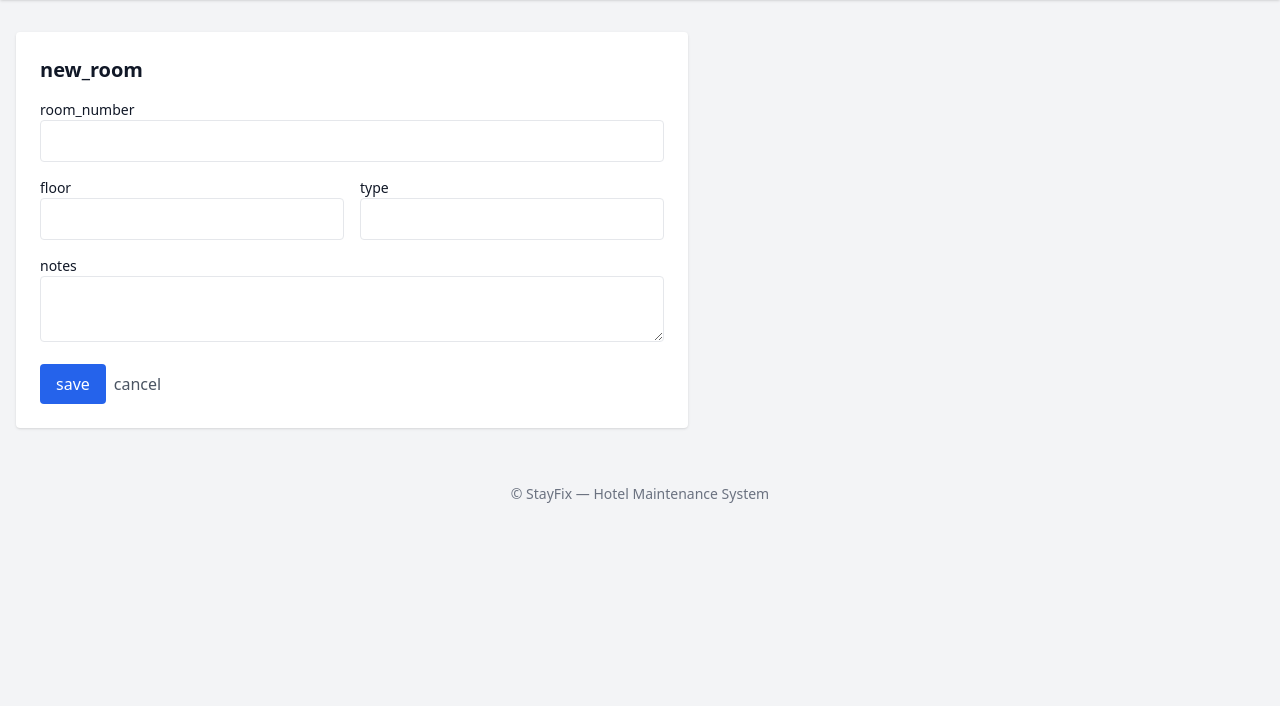
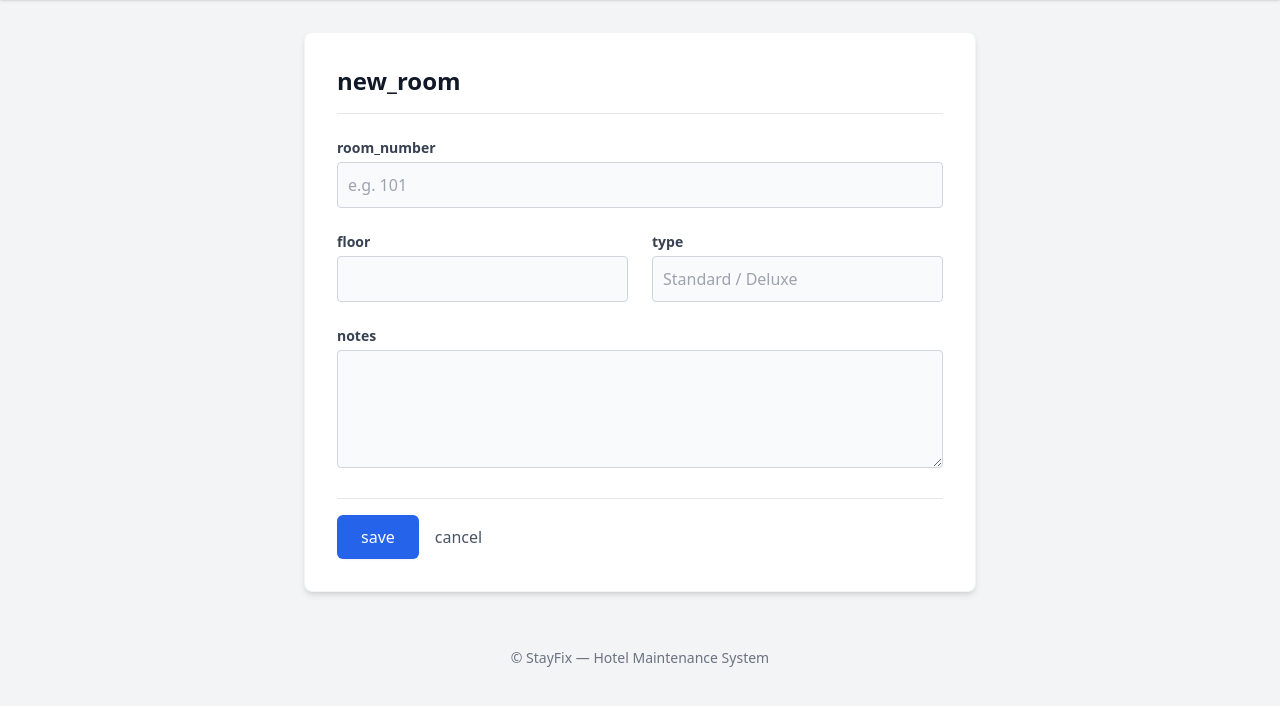
Before and after one commit to HIBARI102/Web_with_Flask, a Flask app: page /rooms/add in a window 1280 px wide. Shown: the part 60-766 px from the top of the page. Run offline with Flask 3, Linux system fonts and the light colour scheme; a user stored in the database is signed in; tables that the repository leaves empty hold one stand-in row (values such as "Sample post"); some libraries are stand-ins or nearby versions.

Commit message:
style: modernize room form with full dark mode support

```diff
--- a/app/templates/rooms/form.html
+++ b/app/templates/rooms/form.html
@@ -1,33 +1,53 @@
 {% extends 'base.html' %}
 
 {% block content %}
-<div class="bg-white p-6 rounded shadow max-w-2xl">
-  <h2 class="text-xl font-semibold">{{ t('edit_room') if room else t('new_room') }}</h2>
-  <form method="post" class="mt-4 space-y-4">
+<div class="bg-white dark:bg-gray-800 p-8 rounded-lg shadow-md max-w-2xl mx-auto border border-gray-100 dark:border-gray-700 transition-colors">
+
+  <h2 class="text-2xl font-bold text-gray-900 dark:text-white border-b dark:border-gray-700 pb-4">
+    {{ t('edit_room') if room else t('new_room') }}
+  </h2>
+
+  <form method="post" class="mt-6 space-y-6">
     <div>
-      <label class="block text-sm font-medium">{{ t('room_number') }}</label>
-      <input name="number" value="{{ room.number if room else '' }}" class="w-full border p-2 rounded" />
+      <label class="block text-sm font-semibold text-gray-700 dark:text-gray-300 mb-1">{{ t('room_number') }}</label>
+      <input name="number"
+             value="{{ room.number if room else '' }}"
+             class="w-full border p-2.5 rounded bg-gray-50 dark:bg-gray-900 text-gray-900 dark:text-white border-gray-300 dark:border-gray-600 focus:ring-2 focus:ring-blue-500 outline-none transition-all"
+             placeholder="e.g. 101" required />
     </div>
 
-    <div class="grid grid-cols-2 gap-4">
+    <div class="grid grid-cols-1 md:grid-cols-2 gap-6">
       <div>
-        <label class="block text-sm font-medium">{{ t('floor') }}</label>
-        <input name="floor" value="{{ room.floor if room and room.floor is not none else '' }}" class="w-full border p-2 rounded" />
+        <label class="block text-sm font-semibold text-gray-700 dark:text-gray-300 mb-1">{{ t('floor') }}</label>
+        <input name="floor"
+               value="{{ room.floor if room and room.floor is not none else '' }}"
+               class="w-full border p-2.5 rounded bg-gray-50 dark:bg-gray-900 text-gray-900 dark:text-white border-gray-300 dark:border-gray-600 focus:ring-2 focus:ring-blue-500 outline-none transition-all" />
       </div>
       <div>
-        <label class="block text-sm font-medium">{{ t('type') }}</label>
-        <input name="type" value="{{ room.type if room else '' }}" class="w-full border p-2 rounded" />
+        <label class="block text-sm font-semibold text-gray-700 dark:text-gray-300 mb-1">{{ t('type') }}</label>
+        <input name="type"
+               value="{{ room.type if room else '' }}"
+               class="w-full border p-2.5 rounded bg-gray-50 dark:bg-gray-900 text-gray-900 dark:text-white border-gray-300 dark:border-gray-600 focus:ring-2 focus:ring-blue-500 outline-none transition-all"
+               placeholder="Standard / Deluxe" />
       </div>
     </div>
 
     <div>
-      <label class="block text-sm font-medium">{{ t('notes') }}</label>
-      <textarea name="notes" class="w-full border p-2 rounded">{{ room.notes if room else '' }}</textarea>
+      <label class="block text-sm font-semibold text-gray-700 dark:text-gray-300 mb-1">{{ t('notes') }}</label>
+      <textarea name="notes"
+                rows="4"
+                class="w-full border p-2.5 rounded bg-gray-50 dark:bg-gray-900 text-gray-900 dark:text-white border-gray-300 dark:border-gray-600 focus:ring-2 focus:ring-blue-500 outline-none transition-all">{{ room.notes if room else '' }}</textarea>
     </div>
 
-    <div class="flex items-center space-x-2">
-      <button class="bg-blue-600 text-white px-4 py-2 rounded">{{ t('save') }}</button>
-      <a href="/rooms" class="text-gray-600">{{ t('cancel') }}</a>
+    <div class="flex items-center space-x-4 pt-4 border-t dark:border-gray-700">
+      <button type="submit"
+              class="bg-blue-600 hover:bg-blue-700 text-white px-6 py-2.5 rounded-md font-medium shadow-sm transition-colors">
+        {{ t('save') }}
+      </button>
+      <a href="/rooms"
+         class="text-gray-600 dark:text-gray-400 hover:text-gray-800 dark:hover:text-gray-200 font-medium transition-colors">
+        {{ t('cancel') }}
+      </a>
     </div>
   </form>
 </div>
```
